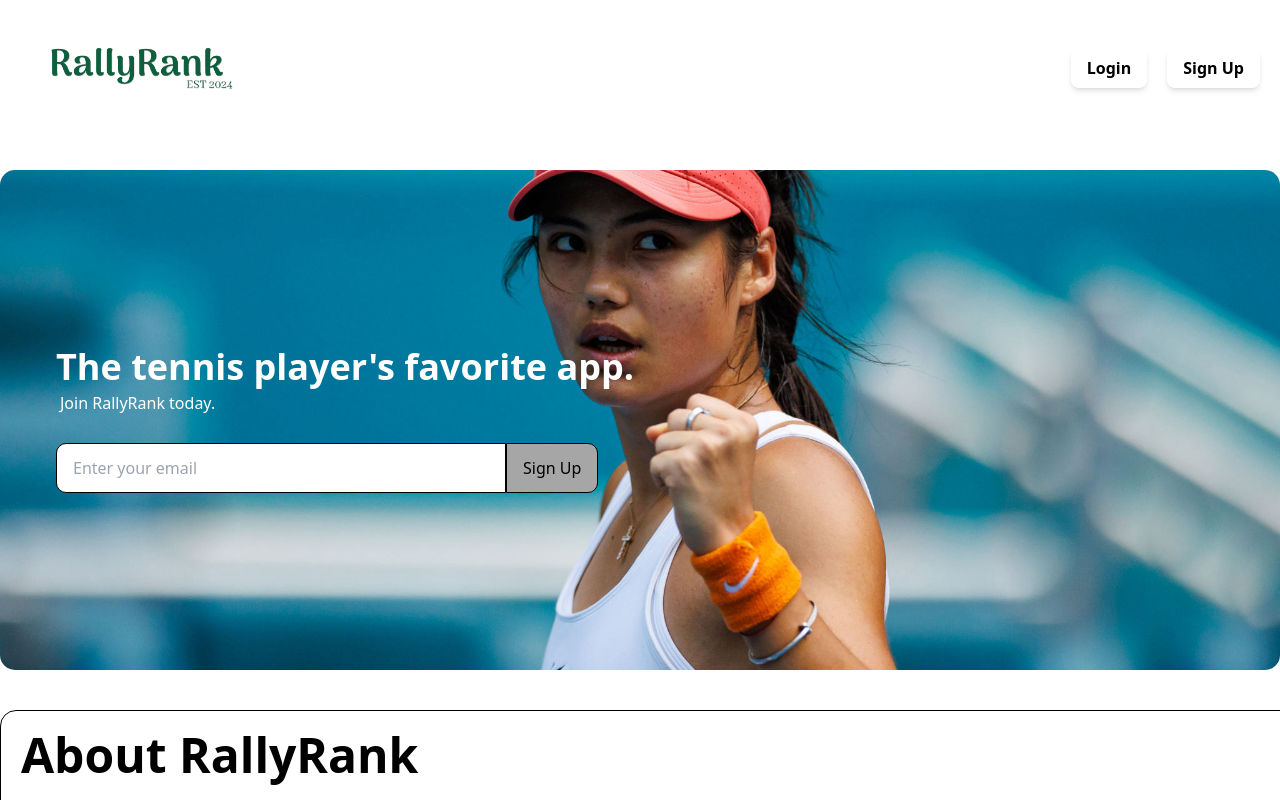
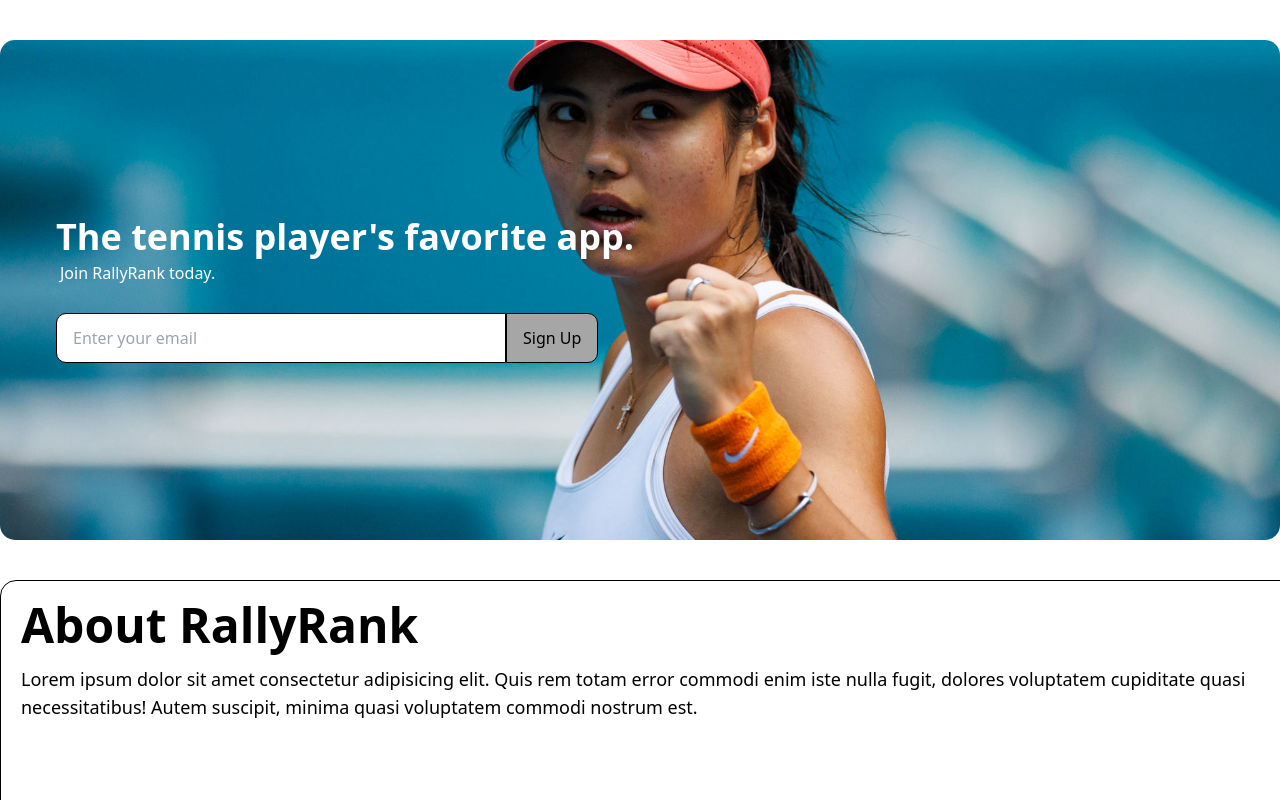
Before and after one commit to zylooooo/CS203, a React (Vite) app in the folder rally-rank-app/: page / in a window 1280 px wide. Shown: the top 800 px of the page. Built offline with nearby package versions, Linux system fonts and the light colour scheme; the HTML template or start-up script is replaced by a standard one.

Commit message:
Fixed merge conflict and commented out states in MainLayout.jsx to prevent error

```diff
--- a/rally-rank-app/src/App.jsx
+++ b/rally-rank-app/src/App.jsx
@@ -1,9 +1,21 @@
 import { BrowserRouter as Router, Routes, Route } from "react-router-dom";
-import { AdministratorLogin, AdministratorTools, AdministratorTournaments, AdministratorCreateTournaments } from "./administrator/AdministratorIndex";
+
+// CSS imports
+import "./index.css";
+
+// Administrator imports
+import AdministratorLogin from "./administrator/AdministratorLogin";
+import AdministratorTools from "./administrator/AdministratorTools";
+import AdministratorViewTournaments from "./administrator/AdministratorViewTournaments";
+import AdministratorCreateTournaments from "./administrator/AdministratorCreateTournaments";
+
+// Public imports
 import { MainHomepage, News, SignUp } from "./public/PublicIndex";
+import MainLayout from "./components/MainLayout";
+
+// User imports
 import { UserHome, UserLogin, UserProfile, UserTournaments } from "./user/UserIndex";
-import MainLayout from "./components/MainLayout";
-import "./index.css";
+
 
 function App() {
     return (
@@ -102,10 +114,10 @@ function App() {
 
                 {/* AdministratorTournaments */}
                 <Route
-                    path = "/administrator-tournaments"
+                    path = "/administrator-view-tournaments"
                     element = {
                         <MainLayout>
-                            <AdministratorTournaments/>
+                            <AdministratorViewTournaments/>
                         </MainLayout>
                     }
                 />
--- a/rally-rank-app/src/administrator/AdministratorIndex.jsx
+++ /dev/null
@@ -1,6 +0,0 @@
-import AdministratorLogin from "./AdministratorLogin";
-import AdministratorTools from "./AdministratorTools";
-import AdministratorTournaments from "./AdministratorTournaments";
-import AdministratorCreateTournaments from "./AdministratorCreateTournaments";
-
-export { AdministratorLogin, AdministratorTools, AdministratorTournaments, AdministratorCreateTournaments };
--- a/rally-rank-app/src/components/MainLayout.jsx
+++ b/rally-rank-app/src/components/MainLayout.jsx
@@ -3,41 +3,35 @@ import PublicNavBar from "./navigation-bars/PublicNavBar";
 import AdministratorNavBar from "./navigation-bars/AdministratorNavBar";
 import React, { useState, useEffect } from "react";
 
-// temp imports
-import { AdministratorLogin, AdministratorTools, AdministratorTournaments } from "../administrator/AdministratorIndex";
-import { MainHomepage, News, SignUp } from "../public/PublicIndex";
-import { UserHome, UserLogin, UserProfile, UserTournaments } from "../user/UserIndex";
-
-
 function MainLayout({ children }) {
 
-    const [authenticatedUser, setAuthenticatedUser] = useState(0);
+    // const [authenticatedUser, setAuthenticatedUser] = useState(0);
 
-    useEffect(() => {
+    // useEffect(() => {
 
-        // temp implementation
-        // replace with actual authentication logic
-        if (children.type === UserHome || children.type === UserProfile
-            || children.type === UserTournaments || children.type === News) {
-          setAuthenticatedUser(0);
-        } else if (children.type === AdministratorTools || children.type === AdministratorTournaments) {
-          setAuthenticatedUser(1);
-        } else if (children.type === MainHomepage || children.type === SignUp || children.type === UserLogin || children.type === AdministratorLogin) {
-            setAuthenticatedUser(-1);
-        }
-      }, [children]);
+    //     // temp implementation
+    //     // replace with actual authentication logic
+    //     if (children.type === UserHome || children.type === UserProfile
+    //         || children.type === UserTournaments || children.type === News) {
+    //       setAuthenticatedUser(0);
+    //     } else if (children.type === AdministratorTools || children.type === AdministratorViewTournaments || children.type === AdministratorCreateTournaments) {
+    //       setAuthenticatedUser(1);
+    //     } else if (children.type === MainHomepage || children.type === SignUp || children.type === UserLogin || children.type === AdministratorLogin) {
+    //         setAuthenticatedUser(-1);
+    //     }
+    //   }, [children]);
 
 
   return (
     <>
         <div className = "flex flex-col min-h-screen">
-            {authenticatedUser === -1 ? (
+            {/* {authenticatedUser === -1 ? (
                 <PublicNavBar />
             ) : authenticatedUser === 0 ? (
                 <UserNavBar />
             ) : (
                 <AdministratorNavBar />
-            )}
+            )} */}
             <div className = "flex-grow flex flex-col justify-start items-center">
                 {children}
             </div>
```
Also changed, not shown: rally-rank-app/src/administrator/AdministratorCreateTournaments.jsx (renamed from rally-rank-app/src/administrator/CreateTournaments.jsx), rally-rank-app/src/administrator/AdministratorViewTournaments.jsx (renamed from rally-rank-app/src/administrator/AdministratorTournaments.jsx).
